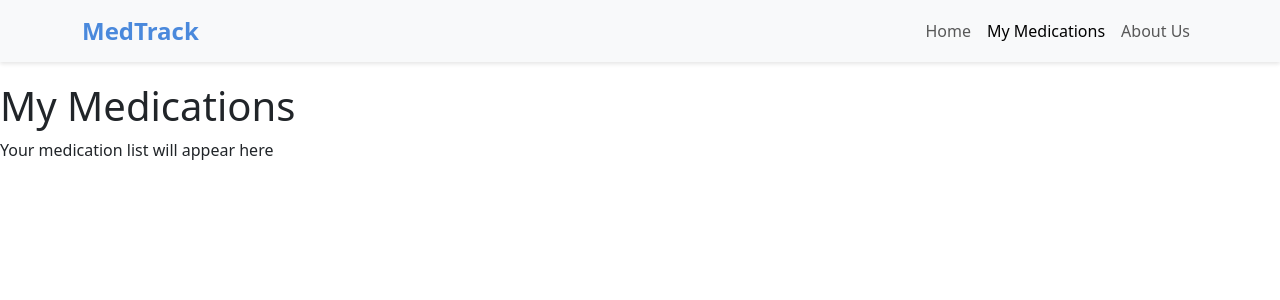
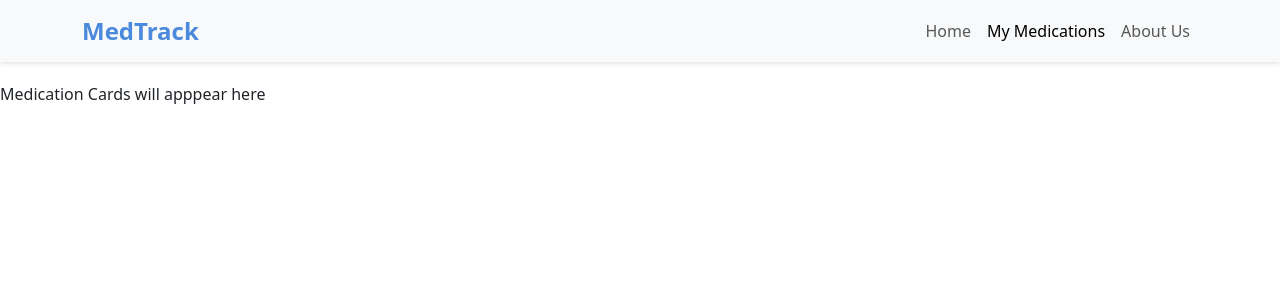
Before and after one commit to Boyani-Rose/Med-track-app, a React (Create React App) app: page /my-medications in a window 1280 px wide. Shown: the top 300 px of the page. Built offline with nearby package versions, Linux system fonts and the light colour scheme.

Commit message:
Created routes for different pages

```diff
--- a/src/App.js
+++ b/src/App.js
@@ -1,10 +1,11 @@
 // App.js
-import { BrowserRouter as Router, Routes, Route } from 'react-router-dom';
-import LandingPage from './pages/LandingPage';
-import AboutPage from './pages/AboutPage';
-import MedList from './components/MedList';
-import AddMedForm from './components/AddMedForm';
-import NavBar from './components/NavBar'; // We'll create this component next
+
+import { BrowserRouter as Router, Routes, Route } from "react-router-dom";
+import LandingPage from "./pages/LandingPage";
+import AboutPage from "./pages/AboutPage";
+import MedCard from "./components/MedCard";
+import AddMedForm from "./components/AddMedForm";
+import NavBar from "./components/NavBar"; // We'll create this component next
 
 function App() {
   return (
@@ -14,7 +15,7 @@ function App() {
         <Routes>
           <Route path="/" element={<LandingPage />} />
           <Route path="/add-medication" element={<AddMedForm />} />
-          <Route path="/my-medications" element={<MedList />} />
+          <Route path="/my-medications" element={<MedCard />} />
           <Route path="/about" element={<AboutPage />} />
         </Routes>
       </div>
--- a/src/components/MedCard.jsx
+++ b/src/components/MedCard.jsx
@@ -1,8 +1,5 @@
-export default function MedCard() {
-    return (
-      <div>
-        <h1>My Medications</h1>
-        <p>Your medication list will appear here</p>
-      </div>
-    );
-  }
+export default function MedCard () {
+  return (
+    <p>Medication Cards will apppear here</p>
+  )
+}
```
Also changed, not shown: src/components/MedCard.css (added).
